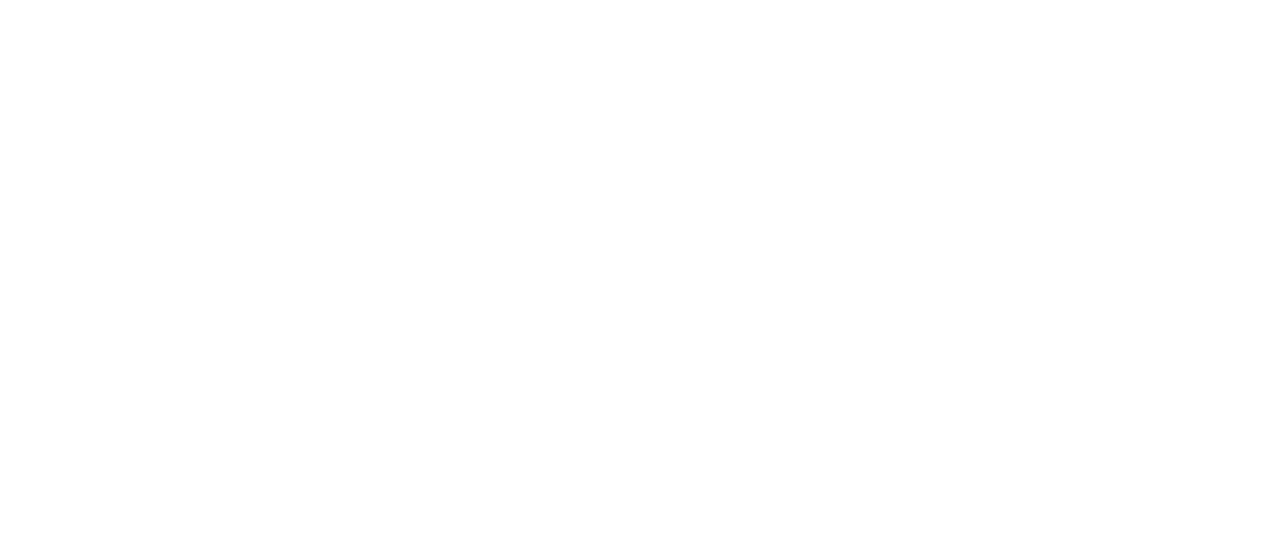
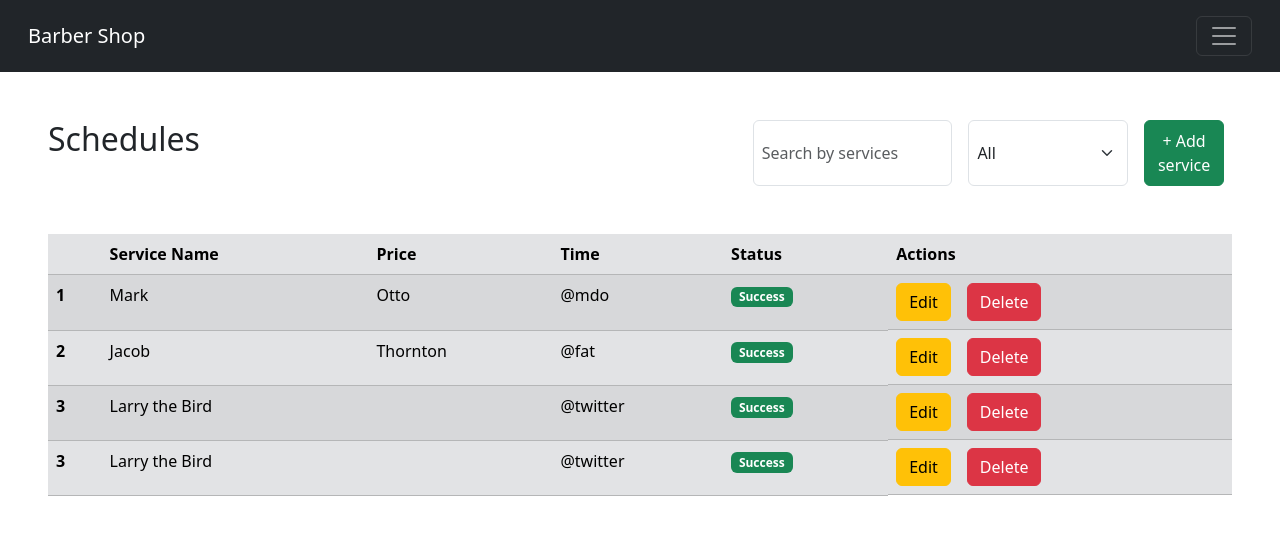
Before and after one commit to Cristiano005/barbearia, a Vue app in the folder barbershop-admin/: page /schedules in a window 1280 px wide. Before the commit this address had no page. Shown: the top 534 px of the page. Built offline with nearby package versions, Linux system fonts and the light colour scheme.

Commit message:
Total Revenue Graph added to home Page Admin

```diff
--- a/barbershop-admin/package.json
+++ b/barbershop-admin/package.json
@@ -13,8 +13,10 @@
     "format": "prettier --write src/"
   },
   "dependencies": {
+    "chart.js": "^4.4.4",
     "pinia": "^2.1.7",
     "vue": "^3.4.29",
+    "vue-chartjs": "^5.3.1",
     "vue-router": "^4.3.3"
   },
   "devDependencies": {
--- a/barbershop-admin/src/router/index.ts
+++ b/barbershop-admin/src/router/index.ts
@@ -13,11 +13,11 @@ const router = createRouter({
       name: 'home',
       component: () => import('../views/HomeView.vue')
     },
-    /* {
+    {
       path: '/schedules',
       name: 'schedules',
       component: () => import('../views/SchedulesView.vue')
-    }, */
+    },
     {
       path: '/services',
       name: 'services',
--- a/barbershop-admin/src/views/HomeView.vue
+++ b/barbershop-admin/src/views/HomeView.vue
@@ -1,11 +1,109 @@
 <template>
     <TheHeader />
+    <main class="p-5" style="background-color: rgb(244, 247, 254);">
+        <div class="table-header row flex-wrap justify-content-between gap-2">
+            <h2 class="col-12 col-lg-6">Dashboard</h2>
+            <div class="d-flex col-12 col-lg-5 filters flex-wrap gap-3">
+                <div class="col-12 col-lg-5">
+                    <input
+                        class="form-control me-2 h-100 p-2"
+                        type="search"
+                        placeholder="Search by services"
+                        aria-label="Search" />
+                </div>
+                <div class="col-12 col-lg-4">
+                    <select class="form-select h-100 p-2" aria-label="Default select example">
+                        <option selected>All</option>
+                        <option value="1">One</option>
+                        <option value="2">Two</option>
+                        <option value="3">Three</option>
+                    </select>
+                </div>
+                <button type="button" class="btn btn-success col-12 col-lg-2 p-2">
+                    + Add service
+                </button>
+            </div>
+        </div>
+        <div class="row analysys bg-light gap-2 mt-5">
+            <div class="col-12 col-lg-8" style="height: 20rem">
+                <div class="row chart-container h-100">
+                    <Bar :data="data" :options="options" />
+                </div>
+            </div>
+            <div class="col-4 text-light rounded" style="height: 20rem">
+                <!-- <Doughnut :data="data" :options="options" /> -->
+            </div>
+        </div>
+    </main>
 </template>
 
 <script setup lang="ts">
 import TheHeader from '@/components/TheHeader.vue';
 
-const test = null;
+import {
+    Chart as ChartJS,
+    Title,
+    Tooltip,
+    Legend,
+    BarElement,
+    CategoryScale,
+    LinearScale
+} from 'chart.js';
+import { Bar, Doughnut } from 'vue-chartjs';
 
-console.log("it's");
+const data = {
+    labels: [
+        'January',
+        'February',
+        'March',
+        'April',
+        'May',
+        'June',
+        'July',
+        'August',
+        'Setempber',
+        'October',
+        'November',
+        'December'
+    ],
+    datasets: [
+        {
+            label: 'Total Revenue',
+            // backgroundColor: '#198754',
+            data: [5000, 6000, 10000, 3500, 1035, 5545, 5060, 8050, 9000, 7856, 9100, 9865],
+            backgroundColor: '#198754',
+            borderRadius: 8,
+        }
+    ]
+};
+
+const options = {
+    responsive: true,
+    maintainAspectRatio: false,
+    scales: {
+        x: {
+            grid: {
+                display: false // Isso remove as linhas de grade do eixo X
+            }
+        },
+        y: {
+            grid: {
+                display: false // Isso remove as linhas de grade do eixo X
+            }
+        }
+    },
+    plugins: {
+        legend: {
+            position: 'top',
+            labels: {
+                font: {
+                    size: 18,
+                    weight: 'bold'
+                }
+            }
+        }
+    }
+};
+
+ChartJS.register(CategoryScale, LinearScale, BarElement, Title, Tooltip, Legend);
 </script>
--- /dev/null
+++ b/barbershop-admin/src/views/SchedulesView.vue
@@ -0,0 +1,105 @@
+<template>
+    <TheHeader/>
+    <main class="p-5">
+        <div class="table-header row flex-wrap justify-content-between gap-2">
+            <h2 class="col-12 col-lg-6">Schedules</h2>
+            <div class="d-flex col-12 col-lg-5 filters flex-wrap gap-3">
+                <div class="col-12 col-lg-5">
+                    <input
+                        class="form-control me-2 h-100 p-2"
+                        type="search"
+                        placeholder="Search by services"
+                        aria-label="Search" />
+                </div>
+                <div class="col-12 col-lg-4">
+                    <select class="form-select h-100 p-2" aria-label="Default select example">
+                        <option selected>All</option>
+                        <option value="1">One</option>
+                        <option value="2">Two</option>
+                        <option value="3">Three</option>
+                    </select>
+                </div>
+                <button type="button" class="btn btn-success col-12 col-lg-2 p-2">
+                    + Add service
+                </button>
+            </div>
+        </div>
+        <div class="table-responsive">
+            <table class="mt-5 table table-secondary table-striped table-hover rounded">
+                <thead>
+                    <tr>
+                        <th scope="col"></th>
+                        <th scope="col">Service Name</th>
+                        <th scope="col">Price</th>
+                        <th scope="col">Time</th>
+                        <th scope="col">Status</th>
+                        <th scope="col">Actions</th>
+                    </tr>
+                </thead>
+                <tbody>
+                    <tr>
+                        <th scope="row">1</th>
+                        <td>Mark</td>
+                        <td>Otto</td>
+                        <td>@mdo</td>
+                        <td>
+                            <span class="badge text-bg-success">Success</span>
+                        </td>
+                        <td class="d-flex flex-wrap gap-3">
+                            <button
+                                class="btn btn-warning"
+                                data-bs-toggle="modal"
+                                data-bs-target="#modal-delete">
+                                Edit
+                            </button>
+                            <button class="btn btn-danger">Delete</button>
+                        </td>
+                    </tr>
+                    <tr>
+                        <th scope="row">2</th>
+                        <td>Jacob</td>
+                        <td>Thornton</td>
+                        <td>@fat</td>
+                        <td>
+                            <span class="badge text-bg-success">Success</span>
+                        </td>
+                        <td class="d-flex flex-wrap gap-3">
+                            <button class="btn btn-warning">Edit</button>
+                            <button class="btn btn-danger">Delete</button>
+                        </td>
+                    </tr>
+                    <tr>
+                        <th scope="row">3</th>
+                        <td colspan="2">Larry the Bird</td>
+                        <td>@twitter</td>
+                        <td>
+                            <span class="badge text-bg-success">Success</span>
+                        </td>
+                        <td class="d-flex flex-wrap gap-3">
+                            <button class="btn btn-warning">Edit</button>
+                            <button class="btn btn-danger">Delete</button>
+                        </td>
+                    </tr>
+                    <tr>
+                        <th scope="row">3</th>
+                        <td colspan="2">Larry the Bird</td>
+                        <td>@twitter</td>
+                        <td>
+                            <span class="badge text-bg-success">Success</span>
+                        </td>
+                        <td class="d-flex flex-wrap gap-3">
+                            <button class="btn btn-warning">Edit</button>
+                            <button class="btn btn-danger">Delete</button>
+                        </td>
+                    </tr>
+                </tbody>
+            </table>
+        </div>
+    </main>
+</template>
+
+<script setup>
+
+import TheHeader from '@/components/TheHeader.vue';
+
+</script>
```
Also changed, not shown: 2 other files (tests, documents, lock files or other folders).
